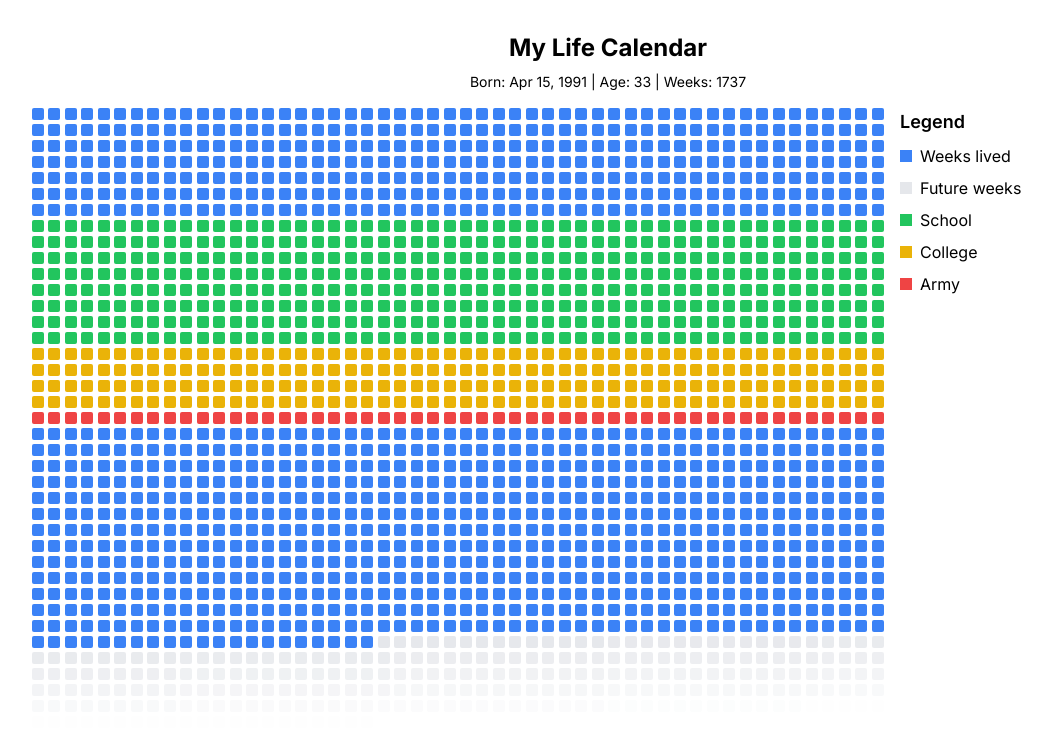
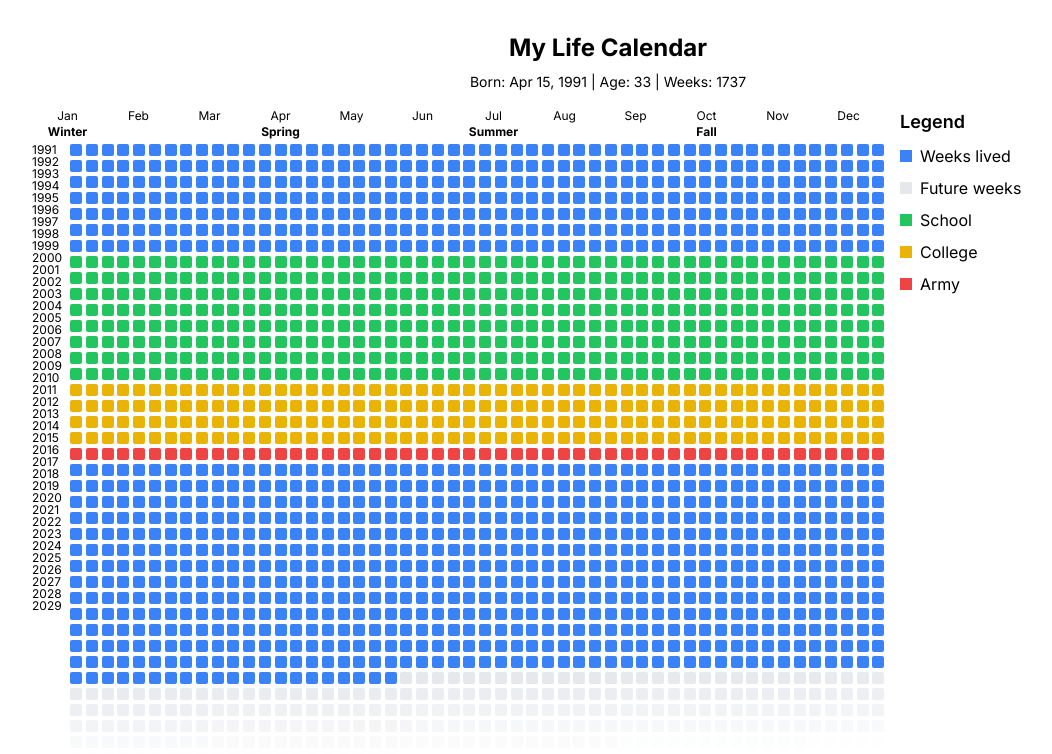
Before and after one commit to WiegerWolf/life-calendar, a Next.js app: page / in a window 1280 px wide. Shown: the top 754 px of the page, without its empty margins (32-1084 px from the left). Built offline with nearby package versions, Linux system fonts and the light colour scheme.

Commit message:
Add month and season labels, year labels, and a "past" or "future" indicator to the life calendar component

```diff
--- a/components/LifeCalendar.tsx
+++ b/components/LifeCalendar.tsx
@@ -89,16 +89,42 @@ const LifeCalendar: React.FC<LifeCalendarProps> = ({ birthDate, lifeEvents }) =>
     setTooltipData(null);
   };
 
+  const months = ['Jan', 'Feb', 'Mar', 'Apr', 'May', 'Jun', 'Jul', 'Aug', 'Sep', 'Oct', 'Nov', 'Dec'];
+  const seasons = ['Winter', 'Spring', 'Summer', 'Fall'];
+
   return (
     <div className="relative">
+      {/* Month and Season Labels */}
+      <div className="flex mb-1">
+        {months.map((month, index) => (
+          <div key={month} className="flex-1 text-xs text-center">
+            {month}
+            {index % 3 === 0 && (
+              <div className="text-xs font-bold">{seasons[Math.floor(index / 3)]}</div>
+            )}
+          </div>
+        ))}
+      </div>
+
+      <div className="flex">
+        {/* Year Labels */}
+        <div className="flex flex-col mr-2">
+          {Array.from({ length: Math.ceil(totalWeeks / 52) }).map((_, index) => (
+            <div key={index} className="h-3 text-xs flex items-center line-height">
+              {birthDate.getFullYear() + index}
+            </div>
+          ))}
+        </div>
+
+        {/* Life Calendar Grid */}
         <div
           ref={gridRef}
           className="grid grid-cols-52 gap-1"
           onMouseMove={handleMouseMove}
           onMouseLeave={handleMouseLeave}
         >
-        {Array.from({ length: totalWeeks }).map((_, index) => {
-          var [color, _] = getColorAndEventForWeek(index);
+          {Array.from({ length: totalWeeks }).map((foo, index) => {
+            const [color, _] = getColorAndEventForWeek(index);
             return (
               <div
                 key={index}
@@ -107,19 +133,23 @@ const LifeCalendar: React.FC<LifeCalendarProps> = ({ birthDate, lifeEvents }) =>
             );
           })}
         </div>
+      </div>
+
+      {/* Tooltip */}
       {tooltipData && (
         <div
           className="absolute z-10 p-2 text-sm bg-white border rounded shadow-lg"
           style={{
             left: `${tooltipData.x + 10}px`,
             top: `${tooltipData.y + 10}px`,
-            transform: 'translate(-50%, -100%)', // Center horizontally and position above cursor
-            pointerEvents: 'none', // Ensure the tooltip doesn't interfere with mouse events
+            transform: 'translate(-50%, -100%)',
+            pointerEvents: 'none',
           }}
         >
           <p className="font-bold">Week {tooltipData.weekNumber}</p>
           <p>Date: {tooltipData.date}</p>
           {tooltipData.event && <p>Event: {tooltipData.event}</p>}
+          <p>{tooltipData.isPast ? 'Past' : 'Future'}</p>
         </div>
       )}
     </div>
```
Lines whose indentation alone changed are shown as unchanged.
